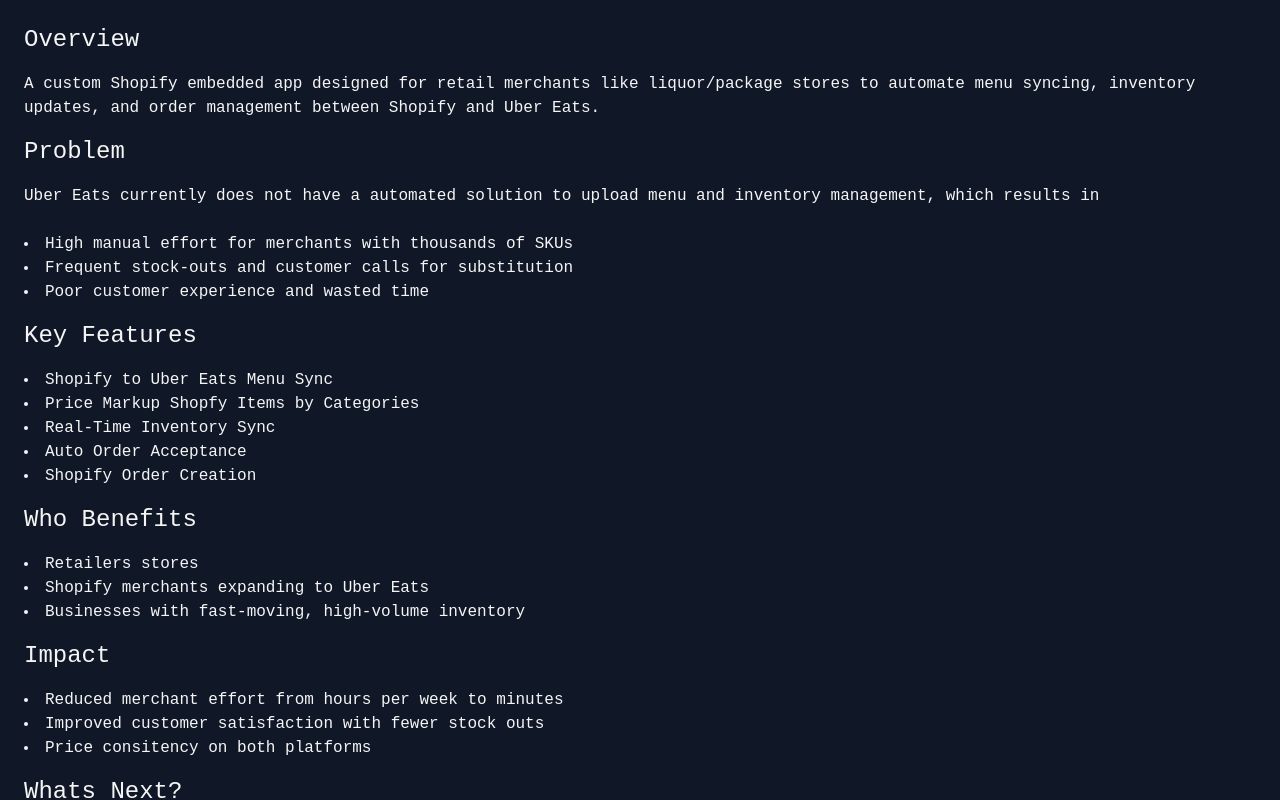
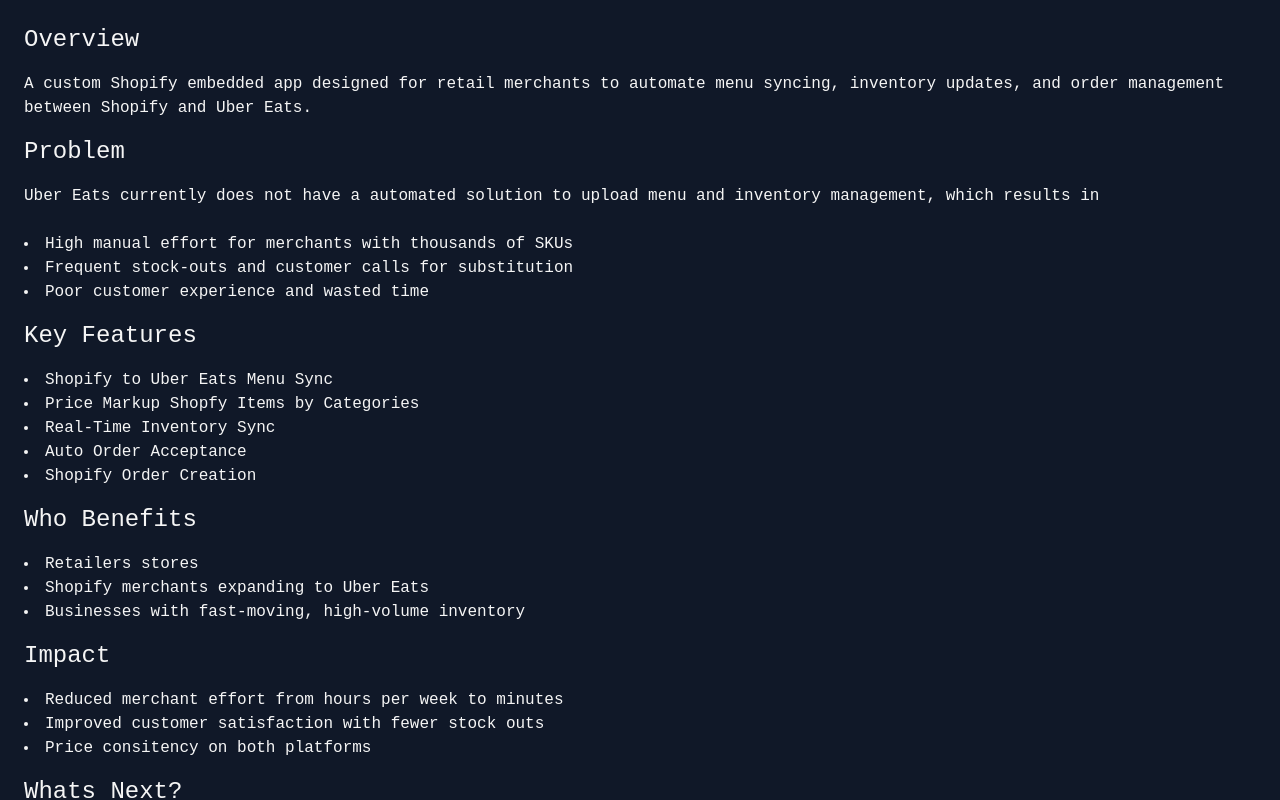
Before and after one commit to manpreet07/delivery-sync-mf, a React (Vite) app: page / in a window 1280 px wide. Shown: the top 800 px of the page. Built offline with nearby package versions, Linux system fonts and the light colour scheme.

Commit message:
description

```diff
--- a/src/components/DeliverySync.tsx
+++ b/src/components/DeliverySync.tsx
@@ -6,9 +6,9 @@
       <div>
         <div className="text-2xl p-2">Overview</div>
         <div className="p-2">
-          A custom Shopify embedded app designed for retail merchants like
-          liquor/package stores to automate menu syncing, inventory updates, and
-          order management between Shopify and Uber Eats.
+          A custom Shopify embedded app designed for retail merchants to
+          automate menu syncing, inventory updates, and order management between
+          Shopify and Uber Eats.
         </div>
       </div>
       <div>
```
